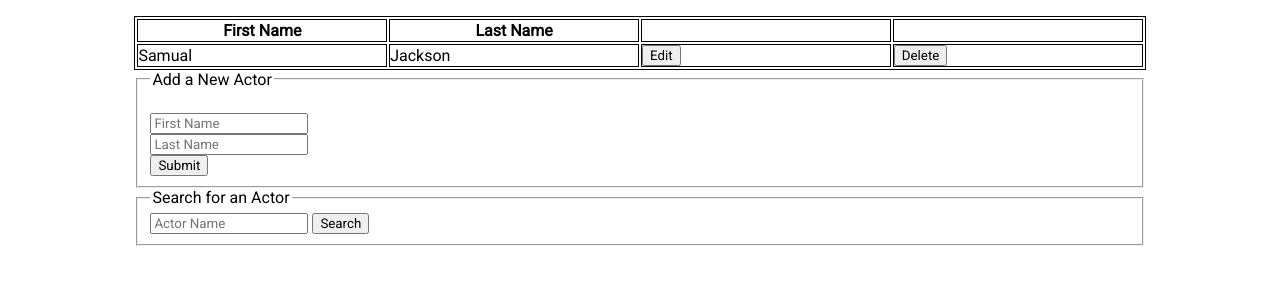
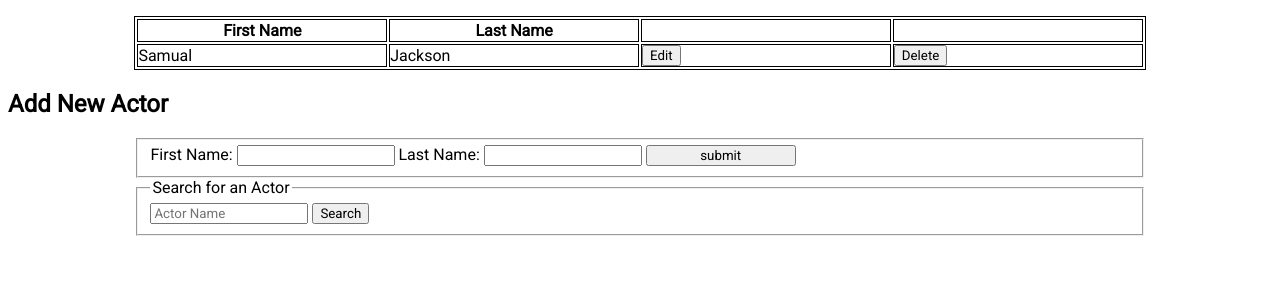
Before and after one commit to jakeschlaerth/cs340_movies_db, a website: page actors.html in a window 1280 px wide. Shown: the part 137-422 px from the top of the page. Drawn offline with Linux system fonts and the light colour scheme.

Commit message:
Updated Post form in actors.html

```diff
--- a/actors.html
+++ b/actors.html
@@ -45,17 +45,20 @@
                 </row>
             </tbody>
         </table>
-        <form id="actorForm">
+        <h2>Add New Actor</h2>
+        <form method="POST" id="addActorForm">
             <fieldset>
-                <br>
-                <legend>Add a New Actor</legend>
-                <input type="text" id="firstname" placeholder="First Name"><br>
-                <input type="text" id="lastname" placeholder="Last Name"><br>
-                <button type="submit" form="actorForm"
-                    value="Submit">Submit</button>
+                <label>
+                    First Name:
+                    <input type="text" name="firstname" id="firstNameInput"/>
+                </label>
+                <label>
+                    Last Name:
+                    <input type="text" name="lastname" id="lastNameInput"/>
+                </label>
+                <input type="submit" value="submit" id="newActorSubmit" />
             </fieldset>
         </form>
-
         <form id="actorSearch">
             <fieldset>
                 <legend>Search for an Actor</legend>
```
